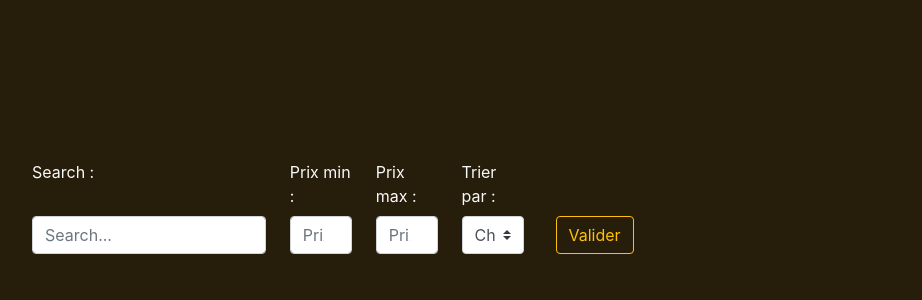
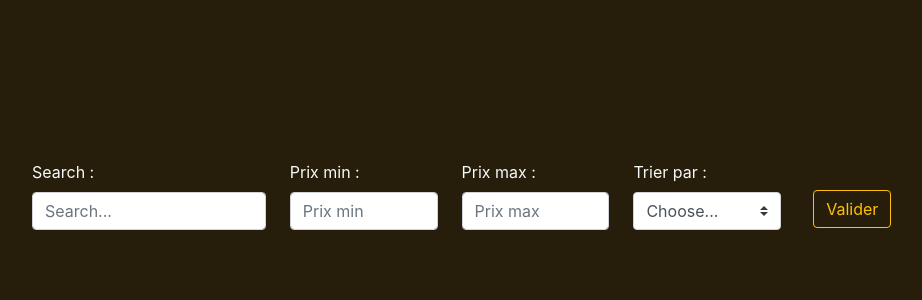
Before and after one commit to misterlynx/Cog-ShopV2, a Symfony app: template templates/shop/shop.html.twig in a window 1280 px wide. Shown: the top 300 px of the page, without its empty margins (217-1139 px from the left). Run offline with Twig, Linux system fonts and the light colour scheme; the template is opened without the code that fills it, so the values that code supplies are empty; some libraries are stand-ins or nearby versions; some web fonts are replaced.

Commit message:
modif input triage*2

```diff
--- a/public/css/style.css
+++ b/public/css/style.css
@@ -101,3 +101,7 @@ h2{
 .linkedin{
     color: #cb9d32 !important;
 }
+
+#btnSearch{
+    padding-top: 30px;
+}
--- a/templates/shop/shop.html.twig
+++ b/templates/shop/shop.html.twig
@@ -9,49 +9,51 @@
         <form method="GET">
 
             <div class="row">
+
                 <div class="col-lg-3">
                     <label for="search">Search : </label>
+                     <input class="form-control" type="text" placeholder="Search..." name="s" is="search" value="{{ params.s }}">
                 </div>
 
-                <div class="col-lg-1">
+                <div class="col-lg-2">
                 <label for="p_min">Prix min : </label>
+                 <input class="form-control" type="number" placeholder="Prix min" name="p_min" step="1" min="0" value="{{ params.p_min }}">
                 </div>
 
-                <div class="col-lg-1">
+                <div class="col-lg-2">
                 <label for="p_max">Prix max : </label>
+                 <input class="form-control" type="number" placeholder="Prix max" name="p_max" step="1" max="300" value="{{ params.p_max }}">
                 </div>
 
-                <div class="col-lg-1">
-                <label for="inputGroupSelect01"> Trier par : </label>
+                <div class="col-lg-2">
+                    <label for="inputGroupSelect01"> Trier par : </label>
+                    <div class="input-group mb-3">
+                        <select class="custom-select" id="inputGroupSelect01" name="ordre" >
+                            <option value="0">Choose...</option>
+                            <option value="nouveautes" {% if params.ordre == 'nouveautes' %}selected{% endif %}>Nouveautés</option>
+                            <option value="croissant" {% if params.ordre == 'croissant' %}selected{% endif %}>Croissant</option>
+                            <option value="decroissant" {{ params.ordre == 'decroissant' ? 'selected' }}>Décroissant</option>
+                        </select>
+                    </div>
+                </div>
+
+                <div class="col-md-1" id="btnSearch">
+                    <button class="btn btn-outline-warning my-3 ml-2 my-sm-0"  type="submit">Valider</button>
                 </div>
             </div>{# row #}
             <div class="row justify-content-end">
                 <div class="col-lg-3">
-
-                        <input class="form-control" type="text" placeholder="Search..." name="s" is="search" value="{{ params.s }}">
                     </div>
 
                     <div class="col-lg-1">
-                        <input class="form-control" type="number" placeholder="Prix min" name="p_min" step="1" min="0" value="{{ params.p_min }}">
                     </div>
 
                     <div class="col-lg-1">
-                        <input class="form-control" type="number" placeholder="Prix max" name="p_max" step="1" max="300" value="{{ params.p_max }}">
                     </div>
 
                     <div class="col-lg-1">
-                        <div class="input-group mb-3">
-                            <select class="custom-select" id="inputGroupSelect01" name="ordre" >
-                                <option value="0">Choose...</option>
-                                <option value="nouveautes" {% if params.ordre == 'nouveautes' %}selected{% endif %}>Nouveautés</option>
-                                <option value="croissant" {% if params.ordre == 'croissant' %}selected{% endif %}>Croissant</option>
-                                <option value="decroissant" {{ params.ordre == 'decroissant' ? 'selected' }}>Décroissant</option>
-                            </select>
-                        </div>
                     </div>
-                <div class="col-lg-6">
-                    <button class="btn btn-outline-warning my-2 ml-2 my-sm-0"  type="submit">Valider</button>
-                </div>
+
             </div>
         </form>
     </div>
```
